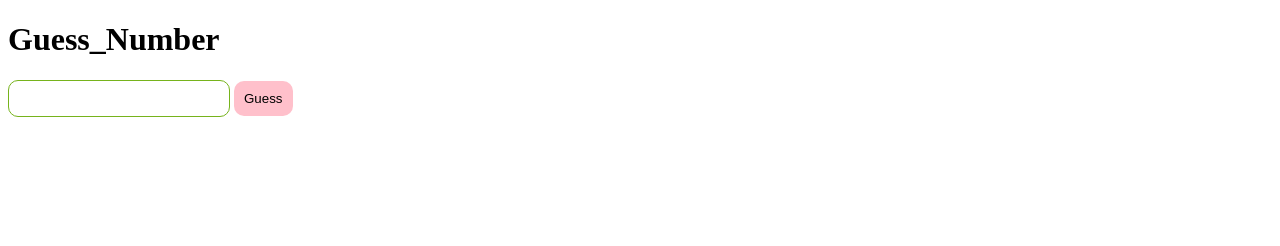
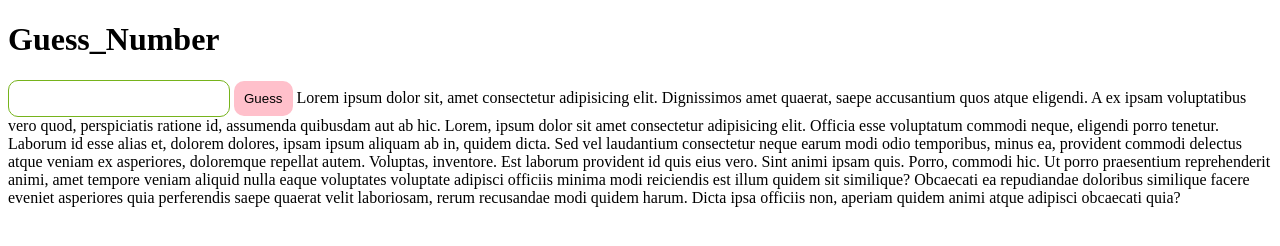
Before and after one commit to ShawnChou420/guess_number, a plain HTML site: page index.html in a window 1280 px wide. Drawn offline with Linux system fonts and the light colour scheme.

Commit message:
add something by local

```diff
--- a/index.html
+++ b/index.html
@@ -63,6 +63,11 @@
 
         });
     </script>
+    Lorem ipsum dolor sit, amet consectetur adipisicing elit. Dignissimos amet quaerat, saepe accusantium quos atque eligendi. A ex ipsam voluptatibus vero quod, perspiciatis ratione id, assumenda quibusdam aut ab hic.
+    Lorem, ipsum dolor sit amet consectetur adipisicing elit. Officia esse voluptatum commodi neque, eligendi porro tenetur. Laborum id esse alias et, dolorem dolores, ipsam ipsum aliquam ab in, quidem dicta.
+    Sed vel laudantium consectetur neque earum modi odio temporibus, minus ea, provident commodi delectus atque veniam ex asperiores, doloremque repellat autem. Voluptas, inventore. Est laborum provident id quis eius vero.
+    Sint animi ipsam quis. Porro, commodi hic. Ut porro praesentium reprehenderit animi, amet tempore veniam aliquid nulla eaque voluptates voluptate adipisci officiis minima modi reiciendis est illum quidem sit similique?
+    Obcaecati ea repudiandae doloribus similique facere eveniet asperiores quia perferendis saepe quaerat velit laboriosam, rerum recusandae modi quidem harum. Dicta ipsa officiis non, aperiam quidem animi atque adipisci obcaecati quia?
 
 </body>
 </html>
```
